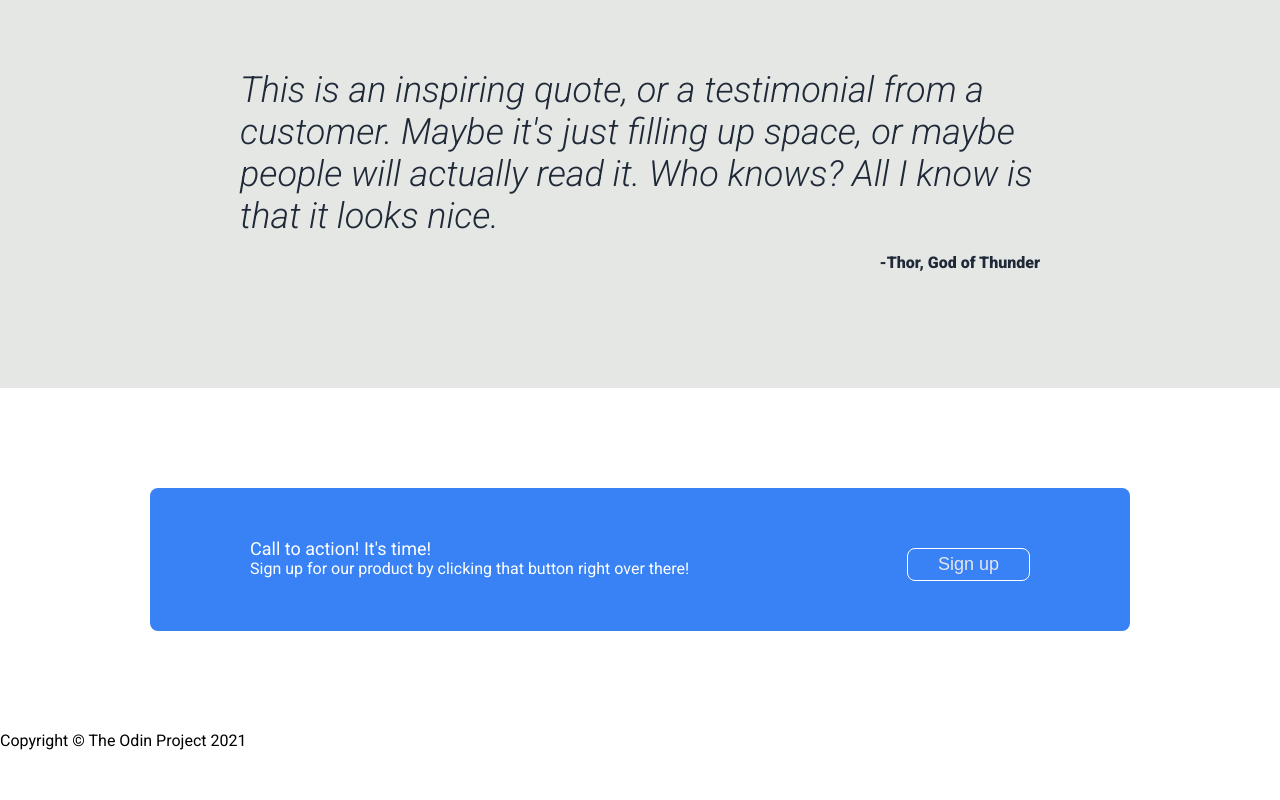
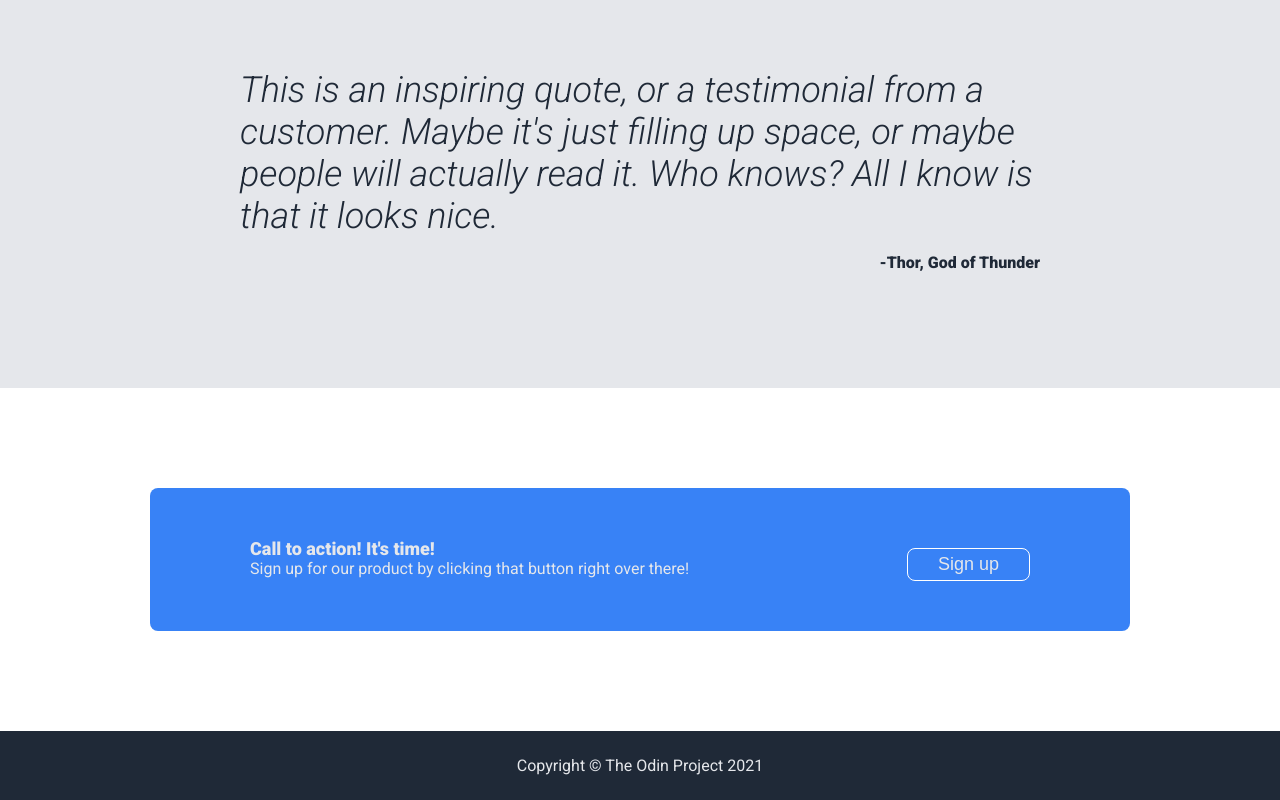
Before and after one commit to dionysisterziou/landing-page, a plain HTML site: page index.html in a window 1280 px wide. Shown: the part 952-1752 px from the top of the page. Before the commit the page ends 1702 px from the top, so only its background shows below. Drawn offline with Linux system fonts and the light colour scheme.

Commit message:
Style footer

```diff
--- a/style.css
+++ b/style.css
@@ -13,7 +13,8 @@ body {
     box-sizing: inherit;
 }
 
-.hero {
+.hero,
+.footer {
     background-color: #1f2937;
 }
 
@@ -44,7 +45,8 @@ body {
 
 a,
 .secondary,
-button {
+button,
+.call-to-action-primary {
     color: #e5e7eb;
     font-size: 18px;
 }
@@ -124,7 +126,7 @@ button,
 .quote {
     display: flex;
     flex-direction: column;
-    background-color: #e5e7e5;
+    background-color: #e5e7eb;
     align-items: center;
 }
 
@@ -159,14 +161,20 @@ em {
     flex: 1;
 }
 
-.call-to-action-text {
-    color: white;
+.call-to-action-primary {
+    font-weight: 900;
 }
 
-.call-to-action-primary {
-    font-size: 18px;
+.call-to-action-secondary {
+    color: #e5e7eb;
 }
 
 .call-to-action-button {
     border: 1px solid white;
 }
+
+.footer {
+    color: #e5e7eb;
+    text-align: center;
+    padding: 25px 0;
+}
```
